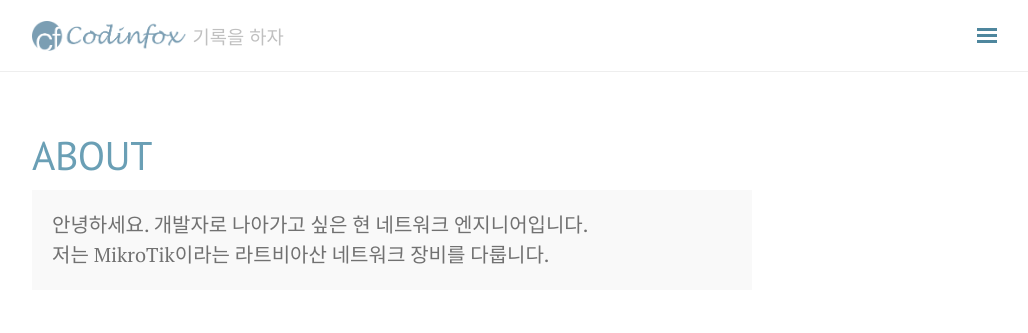
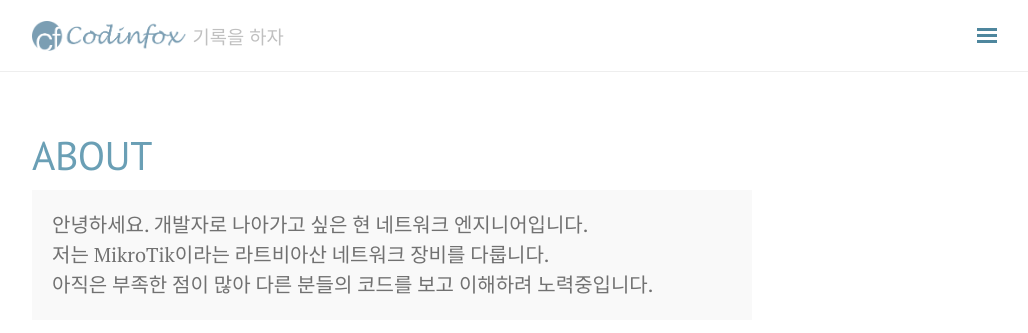
Before and after one commit to somefood/somefood.github.io, a Jekyll site: the page built from about.md, in a window 1280 px wide. Shown: the top 333 px of the page, without its empty margins (248-1276 px from the left). Built offline with Jekyll 4.4.1, drawn with Linux system fonts in a browser that asks for light colours; nearby versions of some CDN libraries; comment, search, counter and statistics services are not loaded.

Commit message:
modify about

```diff
--- a/about.md
+++ b/about.md
@@ -6,5 +6,7 @@ title: About
 <p class="message">
   안녕하세요.
   개발자로 나아가고 싶은 현 네트워크 엔지니어입니다.<br>
-  저는 MikroTik이라는 라트비아산 네트워크 장비를 다룹니다.
+  저는 MikroTik이라는 라트비아산 네트워크 장비를 다룹니다.<br>
+
+  아직은 부족한 점이 많아 다른 분들의 코드를 보고 이해하려 노력중입니다.
 </p>
```
